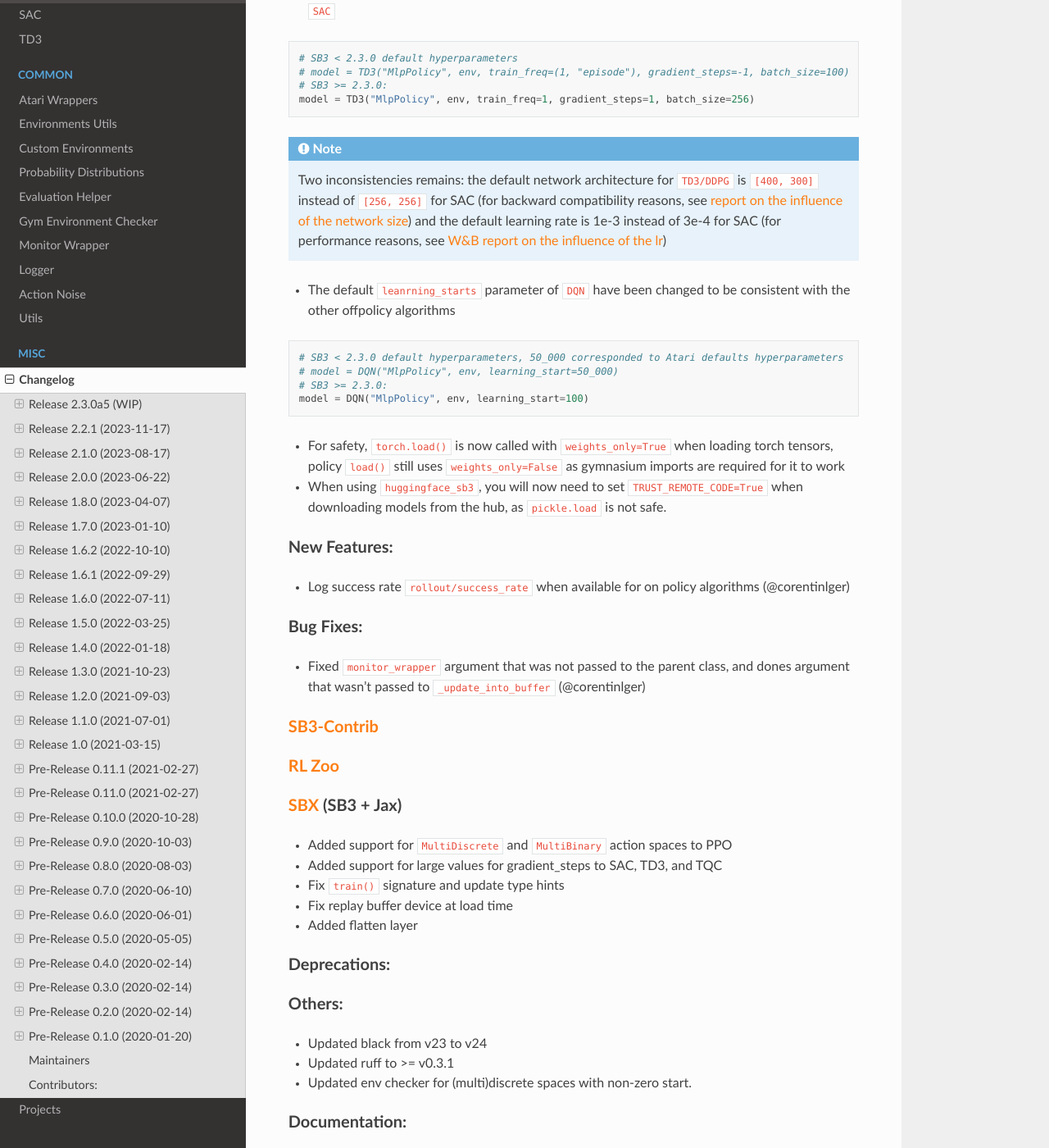
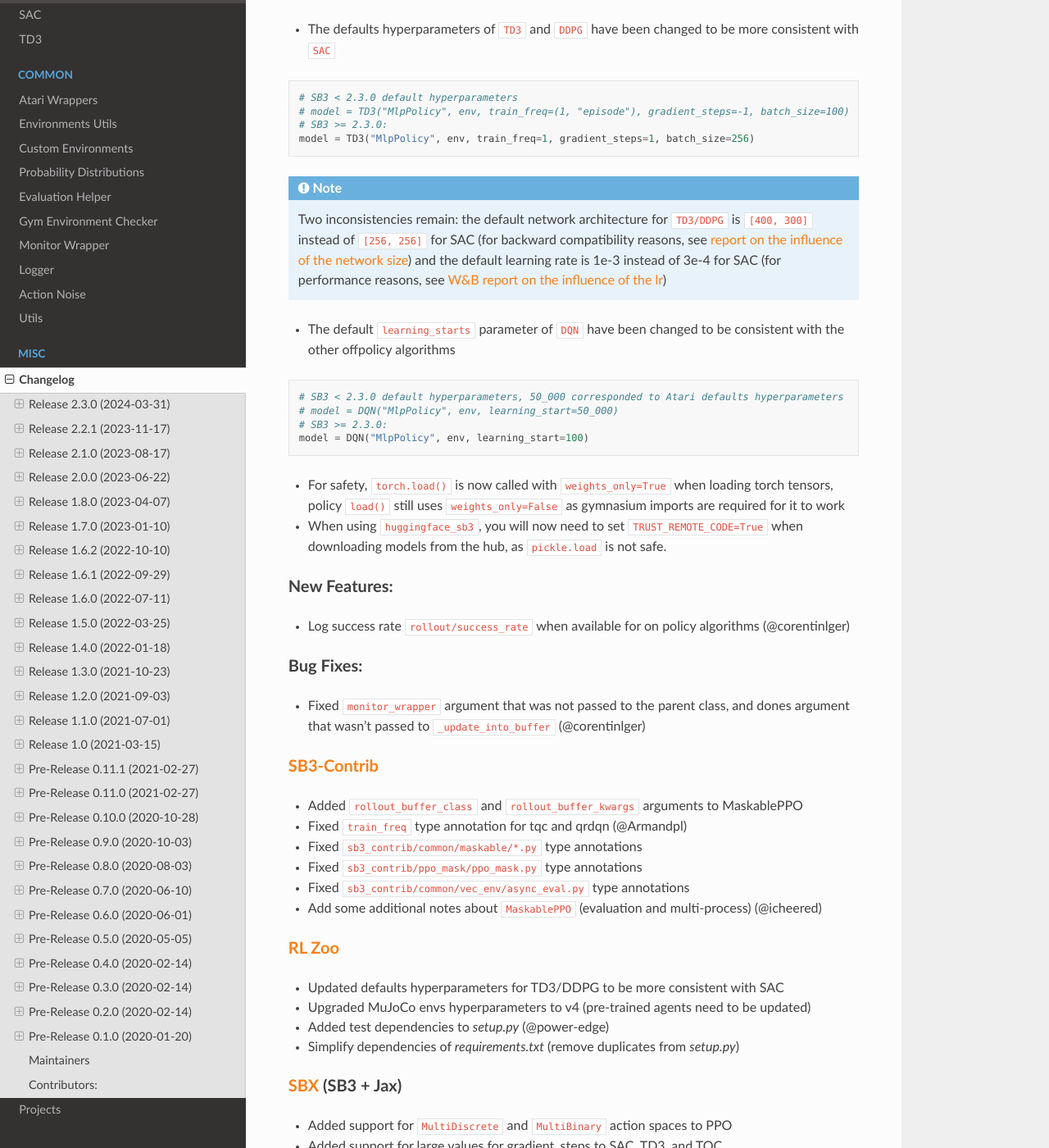
Before and after one commit to DLR-RM/stable-baselines3, a Sphinx documentation site: the page built from docs/misc/changelog.rst, in a window 1280 px wide and 1400 px high, scrolled down 282 px. Shown: the whole window at 82% size. Built offline with Sphinx 7.4.7 and the Read the Docs theme 2.0.0, drawn with Linux system fonts in a browser that asks for light colours; some of the changed text lies outside the part shown.

Commit message:
Release v2.3.0 (#1879)
* Release v2.3.0

* Fix typos

```diff
--- a/docs/misc/changelog.rst
+++ b/docs/misc/changelog.rst
@@ -3,8 +3,11 @@
 Changelog
 ==========
 
-Release 2.3.0a5 (WIP)
+Release 2.3.0 (2024-03-31)
 --------------------------
+
+**New defaults hyperparameters for DDPG, TD3 and DQN**
+
 
 Breaking Changes:
 ^^^^^^^^^^^^^^^^^
@@ -19,11 +22,11 @@
 
 .. note::
 
-	Two inconsistencies remains: the default network architecture for ``TD3/DDPG`` is ``[400, 300]`` instead of ``[256, 256]`` for SAC (for backward compatibility reasons, see `report on the influence of the network size <https://wandb.ai/openrlbenchmark/sbx/reports/SBX-TD3-Influence-of-policy-net--Vmlldzo2NDg1Mzk3>`_) and the default learning rate is 1e-3 instead of 3e-4 for SAC (for performance reasons, see `W&B report on the influence of the lr <https://wandb.ai/openrlbenchmark/sbx/reports/SBX-TD3-RL-Zoo-v2-3-0a0-vs-SB3-TD3-RL-Zoo-2-2-1---Vmlldzo2MjUyNTQx>`_)
-
-
-
-- The default ``leanrning_starts`` parameter of ``DQN`` have been changed to be consistent with the other offpolicy algorithms
+	Two inconsistencies remain: the default network architecture for ``TD3/DDPG`` is ``[400, 300]`` instead of ``[256, 256]`` for SAC (for backward compatibility reasons, see `report on the influence of the network size <https://wandb.ai/openrlbenchmark/sbx/reports/SBX-TD3-Influence-of-policy-net--Vmlldzo2NDg1Mzk3>`_) and the default learning rate is 1e-3 instead of 3e-4 for SAC (for performance reasons, see `W&B report on the influence of the lr <https://wandb.ai/openrlbenchmark/sbx/reports/SBX-TD3-RL-Zoo-v2-3-0a0-vs-SB3-TD3-RL-Zoo-2-2-1---Vmlldzo2MjUyNTQx>`_)
+
+
+
+- The default ``learning_starts`` parameter of ``DQN`` have been changed to be consistent with the other offpolicy algorithms
 
 
 .. code-block:: python
@@ -35,8 +38,7 @@
 
 - For safety, ``torch.load()`` is now called with ``weights_only=True`` when loading torch tensors,
   policy ``load()`` still uses ``weights_only=False`` as gymnasium imports are required for it to work
-- When using ``huggingface_sb3``, you will now need to set ``TRUST_REMOTE_CODE=True`` when downloading models from the hub,
-  as ``pickle.load`` is not safe.
+- When using ``huggingface_sb3``, you will now need to set ``TRUST_REMOTE_CODE=True`` when downloading models from the hub, as ``pickle.load`` is not safe.
 
 
 New Features:
@@ -49,9 +51,20 @@
 
 `SB3-Contrib`_
 ^^^^^^^^^^^^^^
+- Added ``rollout_buffer_class`` and ``rollout_buffer_kwargs`` arguments to MaskablePPO
+- Fixed ``train_freq`` type annotation for tqc and qrdqn (@Armandpl)
+- Fixed ``sb3_contrib/common/maskable/*.py`` type annotations
+- Fixed ``sb3_contrib/ppo_mask/ppo_mask.py`` type annotations
+- Fixed ``sb3_contrib/common/vec_env/async_eval.py`` type annotations
+- Add some additional notes about ``MaskablePPO`` (evaluation and multi-process) (@icheered)
+
 
 `RL Zoo`_
 ^^^^^^^^^
+- Updated defaults hyperparameters for TD3/DDPG to be more consistent with SAC
+- Upgraded MuJoCo envs hyperparameters to v4 (pre-trained agents need to be updated)
+- Added test dependencies to `setup.py` (@power-edge)
+- Simplify dependencies of `requirements.txt` (remove duplicates from `setup.py`)
 
 `SBX`_ (SB3 + Jax)
 ^^^^^^^^^^^^^^^^^^
@@ -60,6 +73,7 @@
 - Fix  ``train()`` signature and update type hints
 - Fix replay buffer device at load time
 - Added flatten layer
+- Added ``CrossQ``
 
 Deprecations:
 ^^^^^^^^^^^^^
--- a/stable_baselines3/version.txt
+++ b/stable_baselines3/version.txt
@@ -1 +1 @@
-2.3.0a5
+2.3.0
```
